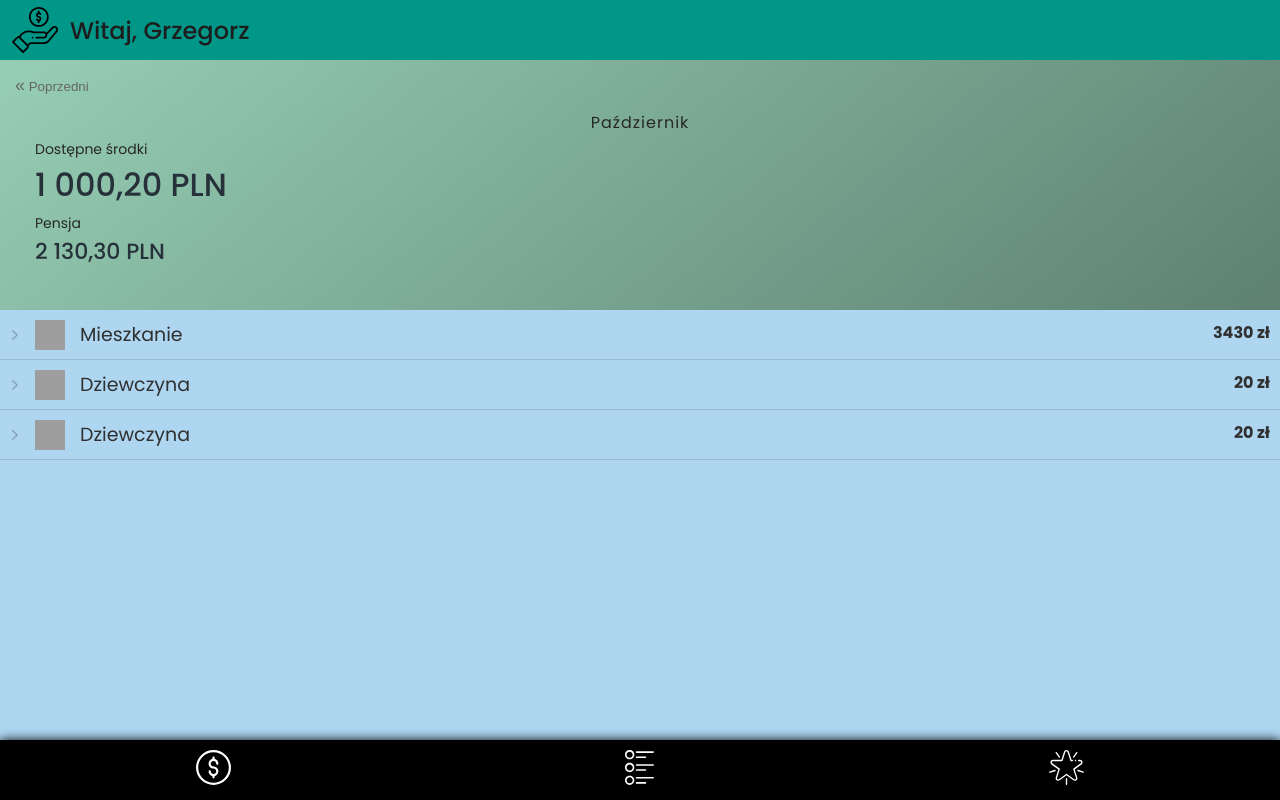
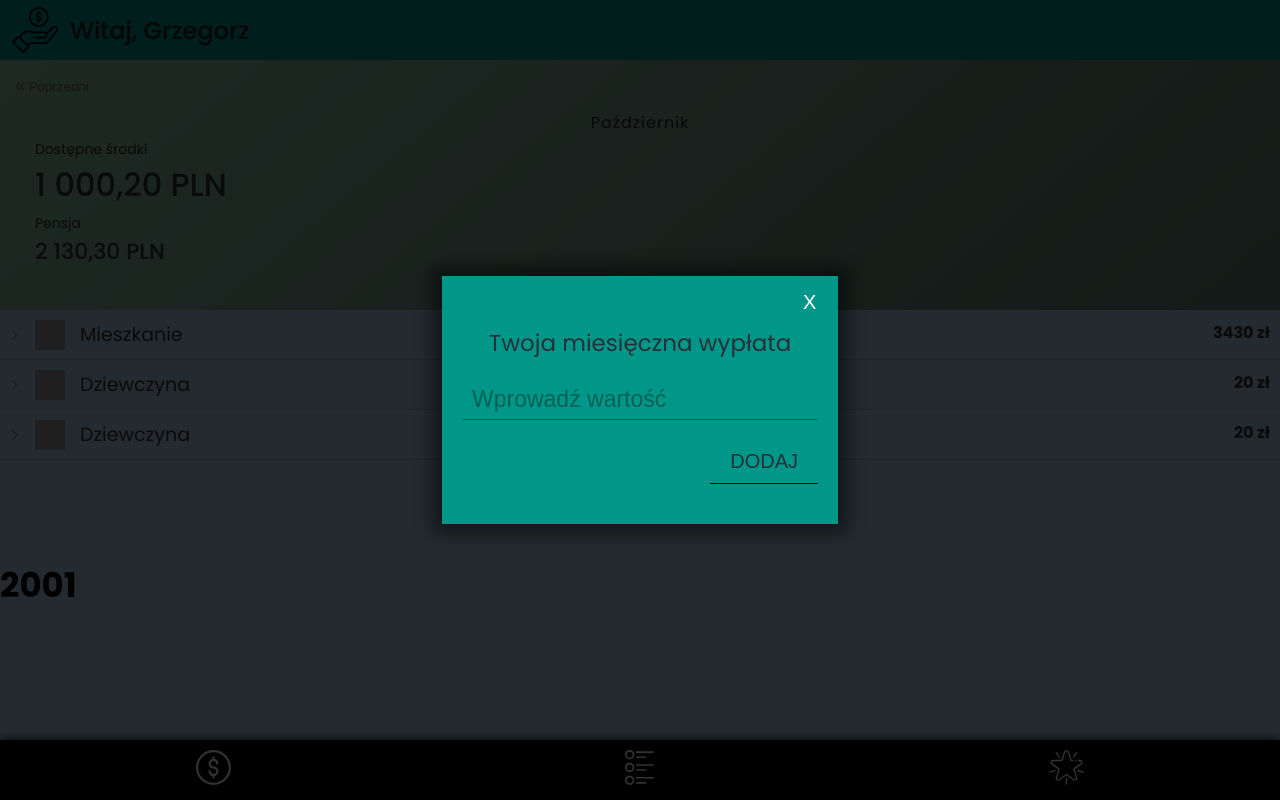
Before and after one commit to ErykFryderyk/finance-manager-app, a Vue app: page / in a window 1280 px wide. Both pictures are taken after a click on the button 213 px from the left and 767 px from the top of the page. Built offline with nearby package versions, Linux system fonts and the light colour scheme; grey boxes are pictures that could not be loaded.

Commit message:
add method to update payment value

```diff
--- a/src/App.vue
+++ b/src/App.vue
@@ -1,12 +1,15 @@
 <template>
     <HeroBackground />
     <HeaderSection/>
-    <MyMoney/>
-    <Expenses/>
-    <BudgetModal v-if="isVisibility"/>
-    <CategoryModal v-if="isVisibility"/>
-    <ModalAddItem v-if="isVisibility"/>
-    <Navbar/>
+    <MyMoney :payment="paymentValue"/>
+    <Expenses />
+    <BudgetModal @close-modal="showModal"
+      v-show="budgetModalVisibility"
+    />
+    <h1>{{ paymentValue }}</h1>
+    <!-- <CategoryModal /> -->
+    <!-- <ModalAddItem /> -->
+    <Navbar @showModal="showModal"/>
 </template>
 
 <script>
@@ -16,16 +19,11 @@ import MyMoney from './components/MyMoney.vue';
 import Expenses from './components/Expenses.vue';
 import Navbar from './components/NavBar.vue';
 import BudgetModal from './components/BudgetModal.vue';
-import CategoryModal from './components/CategoryModal.vue';
-import ModalAddItem from './components/ModalAddItem.vue';
+// import CategoryModal from './components/CategoryModal.vue';
+// import ModalAddItem from './components/ModalAddItem.vue';
 
 export default {
   name: 'App',
-  data() {
-    return {
-      isVisibility: false,
-    };
-  },
   components: {
     HeroBackground,
     HeaderSection,
@@ -33,8 +31,22 @@ export default {
     Expenses,
     Navbar,
     BudgetModal,
-    CategoryModal,
-    ModalAddItem,
+    // CategoryModal,
+    // ModalAddItem,
+  },
+  data() {
+    return {
+      budgetModalVisibility: false,
+      paymentValue: 2001,
+    };
+  },
+  methods: {
+    showModal(value) {
+      if (value !== undefined) {
+        this.paymentValue = value;
+      }
+      this.budgetModalVisibility = !this.budgetModalVisibility;
+    },
   },
 };
 </script>
```
